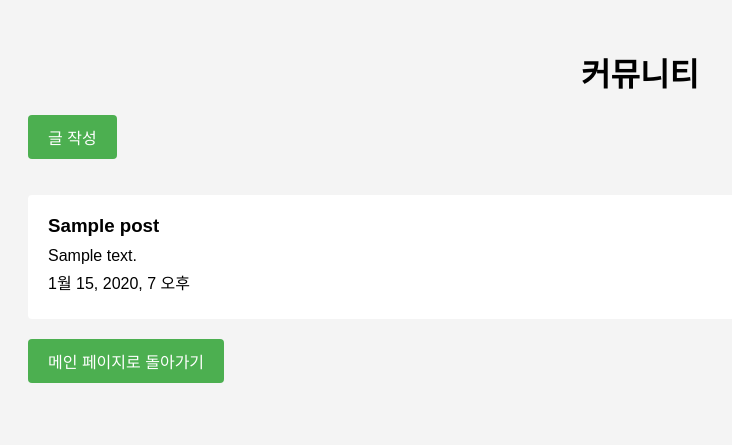
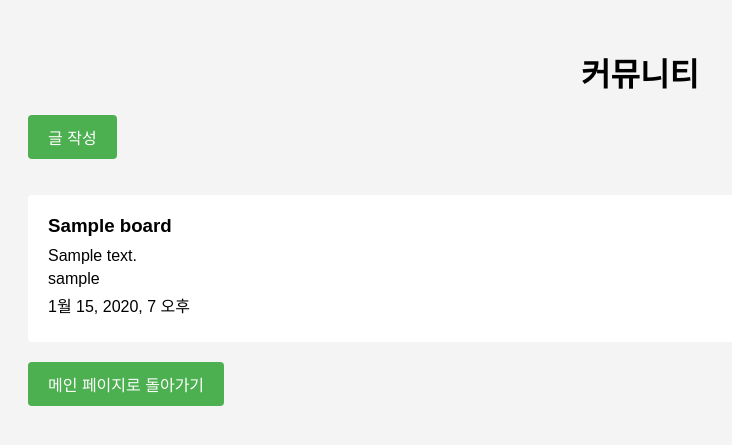
Before and after one commit to junkie9806/basketball08, a Django app: page /board/ in a window 1280 px wide. Shown: the top 445 px of the page, without its empty margins (0-732 px from the left). Run offline with Django 3.2, Linux system fonts and the light colour scheme; tables that the repository leaves empty hold one stand-in row (values such as "Sample post").

Commit message:
6/14 12:35

```diff
--- a/project_team8/accounts_main/models.py
+++ b/project_team8/accounts_main/models.py
@@ -6,7 +6,7 @@ class CustomUser(AbstractUser):
     email = models.EmailField(max_length=100)
     phone_number = models.CharField(max_length=20)
     address = models.CharField(max_length=100)
-    leader = models.BooleanField()
+    leader = models.BooleanField(default=None)
 
     class Meta:
         db_table = 'login_user'
--- a/project_team8/board/models.py
+++ b/project_team8/board/models.py
@@ -1,10 +1,15 @@
 from django.db import models
+from accounts_main.models import CustomUser
+# Create your models here.
 
-# Create your models here.
 class Post(models.Model):
     title = models.CharField(max_length=200)
     content = models.TextField()
+    creator = models.ForeignKey(CustomUser, on_delete=models.CASCADE, related_name='posts', default=None)
     created_at = models.DateTimeField(auto_now_add=True)
 
     def __str__(self):
         return self.title
+
+    class Meta:
+        db_table = 'board'
--- a/project_team8/board/templates/board/board_main.html
+++ b/project_team8/board/templates/board/board_main.html
@@ -50,6 +50,7 @@
         <li>
             <h3>{{ post.title }}</h3>
             <p>{{ post.content }}</p>
+            <p>{{ post.creator }}</p>
             <p>{{ post.created_at }}</p>
         </li>
         {% endfor %}
--- a/project_team8/board/views.py
+++ b/project_team8/board/views.py
@@ -6,11 +6,11 @@ def board_main(request):
     return render(request, 'board/board_main.html', {'posts': posts})
 
 def write(request):
-    posts = Post.objects.all()
     if request.method == 'POST':
         title = request.POST.get('title')
         content = request.POST.get('content')
-        post = Post(title=title, content=content)
-        post.save()
+        creator = request.user
+        post = Post.objects.create(title=title, content=content, creator=creator)
+
         return redirect('main:board:board_main')
-    return render(request, 'board/write.html', {'posts':posts})
+    return render(request, 'board/write.html')
--- a/project_team8/match/models.py
+++ b/project_team8/match/models.py
@@ -5,7 +5,7 @@ class Match(models.Model):
     team_name_2 = models.CharField(max_length=100)
     match_date = models.DateTimeField()
     location = models.CharField(max_length=100)
-    is_joined = models.BooleanField(False)
+    is_joined = models.BooleanField(default=False)
 
     def __str__(self):
         return self.team_name
--- a/project_team8/players/models.py
+++ b/project_team8/players/models.py
@@ -2,10 +2,11 @@ from django.db import models
 from accounts_main.models import CustomUser
 
 class Player(models.Model):
-    name = models.CharField(max_length=100)
+    #name = models.CharField(max_length=100)
+    playername = models.ForeignKey(CustomUser, on_delete=models.CASCADE,default=None)
     height = models.FloatField()
     weight = models.FloatField()
     position = models.CharField(max_length=100)
 
     def __str__(self):
-        return self.name
+        return self.playername
--- a/project_team8/players/templates/players/add_player.html
+++ b/project_team8/players/templates/players/add_player.html
@@ -59,7 +59,7 @@
         {% csrf_token %}
         <!-- 필요한 입력 필드들 -->
         <p>{{ user.first_name }} 님의 개인 정보</p>
-        <input type="name" name="name" placeholder="이름" required>
+        <!--input type="name" name="name" placeholder="이름" required-->
         <input type="number" name="height" placeholder="키" required>
         <input type="number" name="weight" placeholder="몸무게" required>
         <input type="text" name="position" placeholder="포지션" required>
--- a/project_team8/players/templates/players/player_list.html
+++ b/project_team8/players/templates/players/player_list.html
@@ -34,7 +34,7 @@
     <tbody>
       {% for player in players %}
         <tr>
-          <td>{{ plyer.name }}</td>
+          <td>{{ plyer.playername }}</td>
           <td>{{ player.height }}</td>
           <td>{{ player.weight }}</td>
           <td>{{ player.position }}</td>
--- a/project_team8/players/views.py
+++ b/project_team8/players/views.py
@@ -1,6 +1,5 @@
 from django.shortcuts import render, redirect
 from .models import Player
-from accounts_main.models import CustomUser
 
 def player_main(request):
     players = Player.objects.all()
@@ -8,11 +7,11 @@ def player_main(request):
 
 def add_player(request):
     if request.method == 'POST':
-        name = request.POST['name']
+        #name = request.user.first_name
         height = request.POST['height']
         weight = request.POST['weight']
         position = request.POST['position']
-        player = Player(name = name, height=height, weight=weight, position=position)
+        player = Player(height=height, weight=weight, position=position)
         player.save()
         return redirect('main:players:add_player')
     return render(request, 'players/add_player.html')
```
Also changed, not shown: project_team8/accounts_main/migrations/0002_customuser_leader_alter_customuser_email.py (added), project_team8/board/migrations/0001_initial.py, project_team8/match/migrations/0002_match_is_joined.py (added), project_team8/players/migrations/0001_initial.py, project_team8/players/migrations/0002_remove_player_age.py (deleted), 2 other files.
